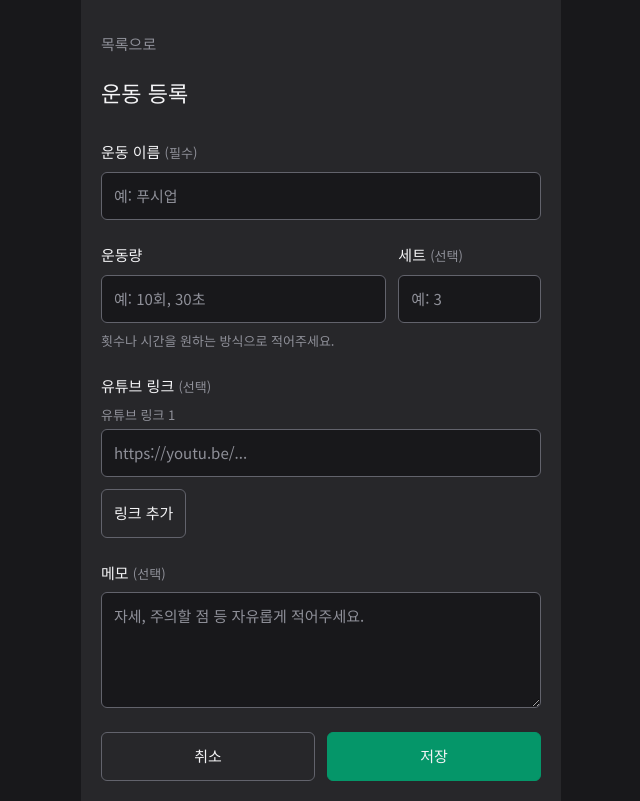
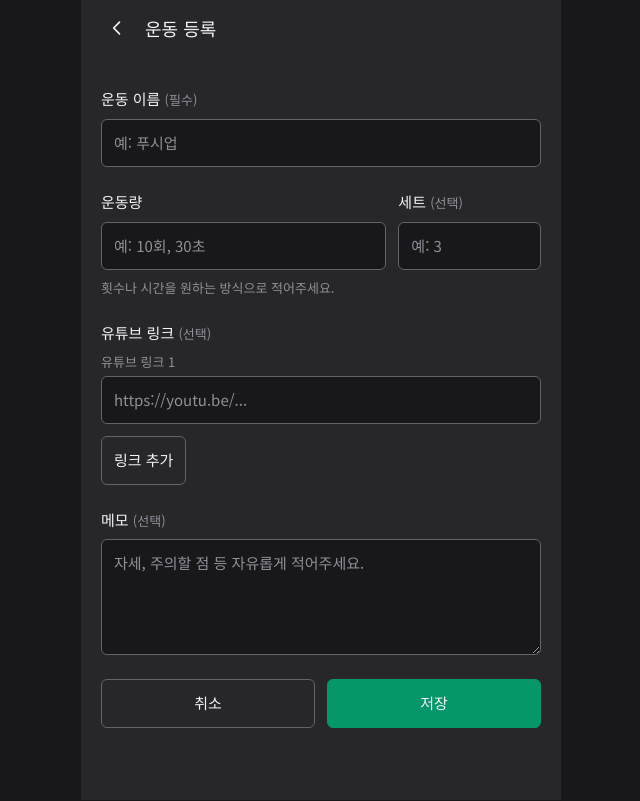
Before and after one commit to qpow1018/health-note, a React (Vite) app: page /exercise/new in a window 1280 px wide. Shown: the whole page, without its empty margins (319-959 px from the left). Built offline with nearby package versions, Linux system fonts and the light colour scheme.

Commit message:
feat: add shared page header and separate content spacing

```diff
--- a/src/app/App.module.scss
+++ b/src/app/App.module.scss
@@ -2,23 +2,15 @@
   @include app-width;
   min-height: 100dvh;
   margin-inline: auto;
-  padding: max($page-padding, env(safe-area-inset-top))
-    max($page-padding, env(safe-area-inset-right))
-    max($page-padding, env(safe-area-inset-bottom))
-    max($page-padding, env(safe-area-inset-left));
   background: $bg;
   overflow-wrap: anywhere;
 
   .home {
-    h1 {
-      font-size: $font-size-title;
-    }
-
     a {
       display: inline-flex;
       align-items: center;
       min-height: $control-height;
-      margin-top: 16px;
+      margin: 16px $page-padding;
       color: $mint-light;
     }
   }
--- a/src/app/App.tsx
+++ b/src/app/App.tsx
@@ -1,4 +1,5 @@
 import { BrowserRouter, Link, Route, Routes } from 'react-router-dom'
+import Header from '@/components/common/header/Header'
 import ExerciseListPage from '@/pages/exercise/ExerciseListPage'
 import ExerciseDetailPage from '@/pages/exercise/ExerciseDetailPage'
 import ExerciseEditPage from '@/pages/exercise/ExerciseEditPage'
@@ -12,7 +13,7 @@ function App() {
         <Routes>
           <Route path="/" element={
             <div className={styles['home']}>
-              <h1>Health Note</h1>
+              <Header title="Health Note" showBack={false} />
               <Link to="/exercise">내 운동</Link>
             </div>
           } />
--- /dev/null
+++ b/src/components/common/header/Header.module.scss
@@ -0,0 +1,38 @@
+.header {
+  display: flex;
+  align-items: center;
+  gap: 4px;
+  min-height: calc(56px + env(safe-area-inset-top));
+  padding: env(safe-area-inset-top) max(12px, env(safe-area-inset-right)) 0
+    max(12px, env(safe-area-inset-left));
+
+  .back-button {
+    display: inline-flex;
+    align-items: center;
+    justify-content: center;
+    flex-shrink: 0;
+    width: $control-height;
+    min-height: $control-height;
+    padding: 0;
+    border: 0;
+    border-radius: $border-radius;
+    background: transparent;
+    color: $text-primary;
+  }
+
+  .title {
+    flex: 1;
+    min-width: 0;
+    overflow: hidden;
+    text-overflow: ellipsis;
+    white-space: nowrap;
+    font-size: 18px;
+    font-weight: 500;
+  }
+
+  .actions {
+    display: flex;
+    align-items: center;
+    flex-shrink: 0;
+  }
+}
--- /dev/null
+++ b/src/components/common/header/Header.tsx
@@ -0,0 +1,53 @@
+import type { ReactNode } from 'react'
+import { useNavigate } from 'react-router-dom'
+import type { To } from 'react-router-dom'
+import styles from './Header.module.scss'
+
+type THeaderProps = {
+  title: string
+  showBack?: boolean
+  fallbackTo?: To
+  backTo?: To
+  onBack?: () => void
+  actions?: ReactNode
+}
+
+function Header({ title, showBack = true, fallbackTo = '/', backTo, onBack, actions }: THeaderProps) {
+  const navigate = useNavigate()
+
+  function handleBack() {
+    if (onBack) {
+      onBack()
+      return
+    }
+    if (backTo !== undefined) {
+      navigate(backTo)
+      return
+    }
+
+    // BrowserRouter는 최초 진입을 0으로 두고 앱 내 이동에 idx를 증가시킨다.
+    // 전체 브라우저 history.length 대신 앱 라우터의 이동 이력을 확인한다.
+    const historyIndex: unknown = window.history.state?.idx
+    if (typeof historyIndex === 'number' && historyIndex > 0) {
+      navigate(-1)
+      return
+    }
+    navigate(fallbackTo, { replace: true })
+  }
+
+  return (
+    <header className={styles['header']}>
+      {showBack && (
+        <button className={styles['back-button']} type="button" onClick={handleBack} aria-label="뒤로가기">
+          <svg width="20" height="20" viewBox="0 0 24 24" fill="none" aria-hidden="true">
+            <path d="M15 5l-7 7 7 7" stroke="currentColor" strokeWidth="2" strokeLinecap="round" strokeLinejoin="round" />
+          </svg>
+        </button>
+      )}
+      <h1 className={styles['title']} title={title}>{title}</h1>
+      {actions && <div className={styles['actions']}>{actions}</div>}
+    </header>
+  )
+}
+
+export default Header
--- a/src/pages/exercise/ExerciseCreatePage.module.scss
+++ b/src/pages/exercise/ExerciseCreatePage.module.scss
@@ -1,17 +1,7 @@
 .exercise-create-page {
-  .header {
-    .back-link {
-      display: inline-flex;
-      align-items: center;
-      min-height: $control-height;
-      color: $text-secondary;
-      text-decoration: none;
-    }
-
-    h1 {
-      margin-top: 8px;
-      font-size: $font-size-title;
-    }
+  .content {
+    padding: 0 max($page-padding, env(safe-area-inset-right))
+      max($page-padding, env(safe-area-inset-bottom))
+      max($page-padding, env(safe-area-inset-left));
   }
-
 }
--- a/src/pages/exercise/ExerciseCreatePage.tsx
+++ b/src/pages/exercise/ExerciseCreatePage.tsx
@@ -1,8 +1,9 @@
-import { Link, useNavigate } from 'react-router-dom'
+import { useNavigate } from 'react-router-dom'
+import Header from '@/components/common/header/Header'
 import ExerciseForm from '@/features/exercise/exerciseForm/ExerciseForm'
 import { createExercise } from '@/features/exercise/exerciseStorage'
+import styles from './ExerciseCreatePage.module.scss'
 import type { TExerciseValues } from '@/features/exercise/exercise.types'
-import styles from './ExerciseCreatePage.module.scss'
 
 function ExerciseCreatePage() {
   const navigate = useNavigate()
@@ -19,11 +20,10 @@ function ExerciseCreatePage() {
 
   return (
     <section className={styles['exercise-create-page']}>
-      <header className={styles['header']}>
-        <Link className={styles['back-link']} to="/exercise">목록으로</Link>
-        <h1>운동 등록</h1>
-      </header>
-      <ExerciseForm cancelTo="/exercise" onSave={handleSave} />
+      <Header title="운동 등록" fallbackTo="/exercise" />
+      <div className={styles['content']}>
+        <ExerciseForm cancelTo="/exercise" onSave={handleSave} />
+      </div>
     </section>
   )
 }
--- a/src/pages/exercise/ExerciseDetailPage.module.scss
+++ b/src/pages/exercise/ExerciseDetailPage.module.scss
@@ -1,15 +1,8 @@
 .exercise-detail-page {
-  .back-link {
-    display: inline-flex;
-    align-items: center;
-    min-height: $control-height;
-    color: $text-secondary;
-    text-decoration: none;
-  }
-
-  h1 {
-    margin-top: 8px;
-    font-size: $font-size-title;
+  .content {
+    padding: 0 max($page-padding, env(safe-area-inset-right))
+      max($page-padding, env(safe-area-inset-bottom))
+      max($page-padding, env(safe-area-inset-left));
   }
 
   .amount-row {
--- a/src/pages/exercise/ExerciseDetailPage.tsx
+++ b/src/pages/exercise/ExerciseDetailPage.tsx
@@ -1,7 +1,8 @@
 import { useState } from 'react'
-import { Link, useNavigate, useParams } from 'react-router-dom'
+import { useNavigate, useParams } from 'react-router-dom'
 import { deleteExercise } from '@/features/exercise/exerciseStorage'
 import { loadExercise } from '@/features/exercise/exerciseLoader'
+import Header from '@/components/common/header/Header'
 import Button from '@/components/common/button/Button'
 import ButtonLink from '@/components/common/button/ButtonLink'
 import { isYoutubeUrl } from '@/features/exercise/youtubeUrl'
@@ -13,6 +14,9 @@ function ExerciseDetailPage() {
   const [deleteError, setDeleteError] = useState('')
   const result = loadExercise(exerciseId)
   const { exercise, error } = result
+  let title = '운동 상세'
+  if (!error && !exercise) title = '운동을 찾을 수 없어요.'
+  if (!error && exercise) title = exercise.name
 
   function handleDelete() {
     if (!exercise) return
@@ -29,22 +33,20 @@ function ExerciseDetailPage() {
 
   return (
     <section className={styles['exercise-detail-page']}>
-      <Link className={styles['back-link']} to="/exercise">목록으로</Link>
+      <Header title={title} fallbackTo="/exercise" />
+      <div className={styles['content']}>
         {error && (
           <>
-          <h1>운동 상세</h1>
             <p className={styles['error']} role="alert">{error}</p>
           </>
         )}
         {!error && !exercise && (
           <>
-          <h1>운동을 찾을 수 없어요.</h1>
             <p className={styles['hint']}>목록으로 돌아가 운동을 선택해 주세요.</p>
           </>
         )}
         {!error && exercise && (
           <>
-          <h1>{exercise.name}</h1>
             <dl className={styles['amount-row']}>
               <div>
                 <dt>운동량</dt>
@@ -94,6 +96,7 @@ function ExerciseDetailPage() {
             </div>
           </>
         )}
+      </div>
     </section>
   )
 }
--- a/src/pages/exercise/ExerciseEditPage.module.scss
+++ b/src/pages/exercise/ExerciseEditPage.module.scss
@@ -1,17 +1,8 @@
 .exercise-edit-page {
-  .header {
-    .back-link {
-      display: inline-flex;
-      align-items: center;
-      min-height: $control-height;
-      color: $text-secondary;
-      text-decoration: none;
-    }
-
-    h1 {
-      margin-top: 8px;
-      font-size: $font-size-title;
-    }
+  .content {
+    padding: 0 max($page-padding, env(safe-area-inset-right))
+      max($page-padding, env(safe-area-inset-bottom))
+      max($page-padding, env(safe-area-inset-left));
   }
 
   .error {
--- a/src/pages/exercise/ExerciseListPage.module.scss
+++ b/src/pages/exercise/ExerciseListPage.module.scss
@@ -1,17 +1,19 @@
 .exercise-page {
-  .header {
-    display: flex;
-    align-items: center;
-    justify-content: space-between;
-    gap: 16px;
-
-    h1 {
-      font-size: $font-size-title;
-    }
+  .content {
+    padding: 0 max($page-padding, env(safe-area-inset-right))
+      max($page-padding, env(safe-area-inset-bottom))
+      max($page-padding, env(safe-area-inset-left));
   }
 
   .add-link {
-    flex-shrink: 0;
+    display: inline-flex;
+    align-items: center;
+    min-height: $control-height;
+    padding-inline: 8px;
+    color: $mint-accent;
+    font-size: $font-size-body;
+    font-weight: 500;
+    text-decoration: none;
   }
 
   .empty {
--- a/src/pages/exercise/ExerciseListPage.tsx
+++ b/src/pages/exercise/ExerciseListPage.tsx
@@ -1,6 +1,6 @@
 import { useState } from 'react'
 import { Link } from 'react-router-dom'
-import ButtonLink from '@/components/common/button/ButtonLink'
+import Header from '@/components/common/header/Header'
 import { getExercises } from '@/features/exercise/exerciseStorage'
 import styles from './ExerciseListPage.module.scss'
 
@@ -24,10 +24,10 @@ function ExerciseListPage() {
 
   return (
     <section className={styles['exercise-page']}>
-      <header className={styles['header']}>
-        <h1>내 운동</h1>
-        <ButtonLink className={styles['add-link']} fill="outline" to="/exercise/new">운동 추가</ButtonLink>
-      </header>
+      <Header title="내 운동" showBack={false} actions={
+        <Link className={styles['add-link']} to="/exercise/new">운동 추가</Link>
+      } />
+      <div className={styles['content']}>
         {error && (
           <p role="alert" className={styles['error']}>{error}</p>
         )}
@@ -54,6 +54,7 @@ function ExerciseListPage() {
             })}
           </ul>
         )}
+      </div>
     </section>
   )
 }
```
Also changed, not shown: src/pages/exercise/ExerciseEditPage.tsx (+4 -4 lines), 1 other file (tests, documents, lock files or other folders). Lines whose indentation alone changed are shown as unchanged.
